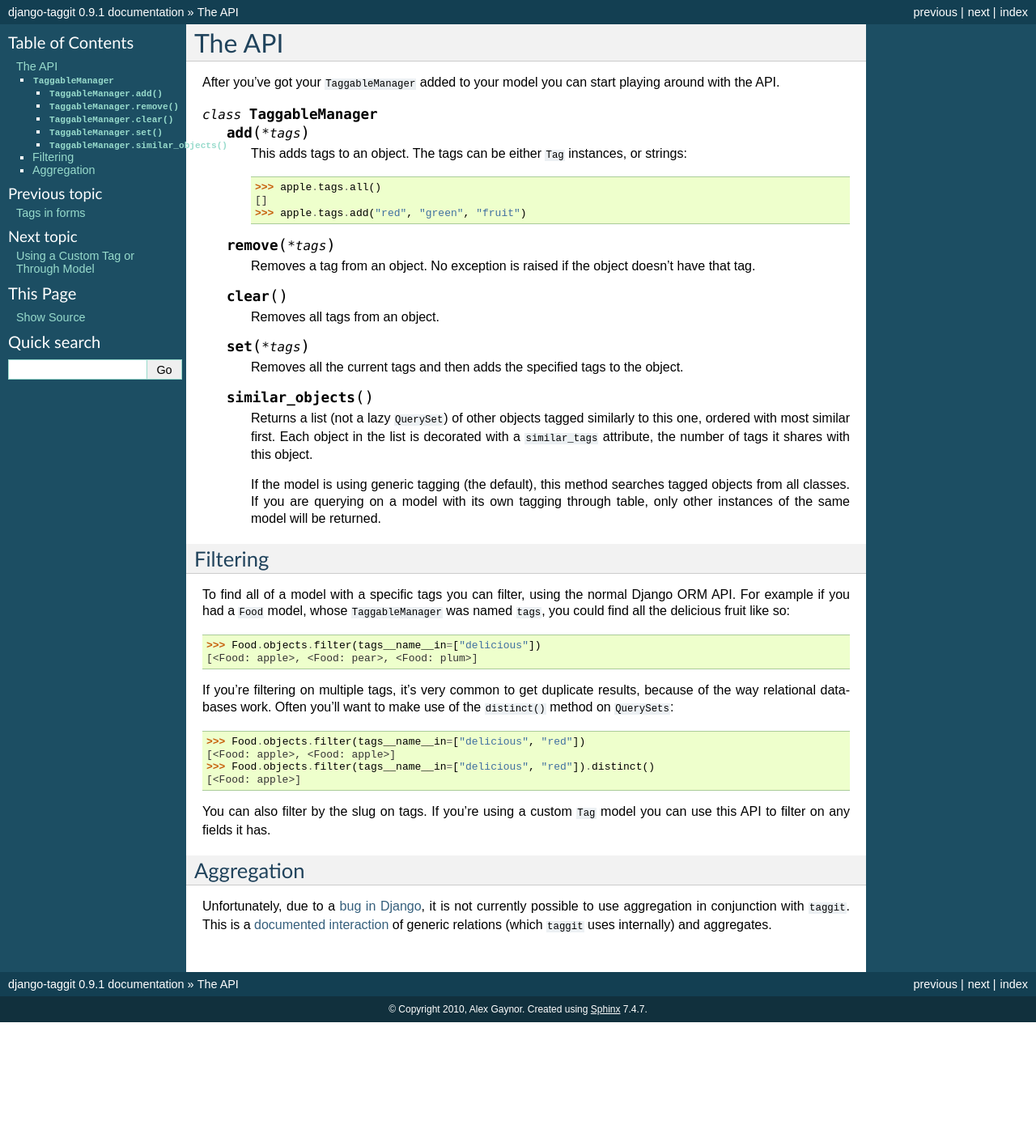
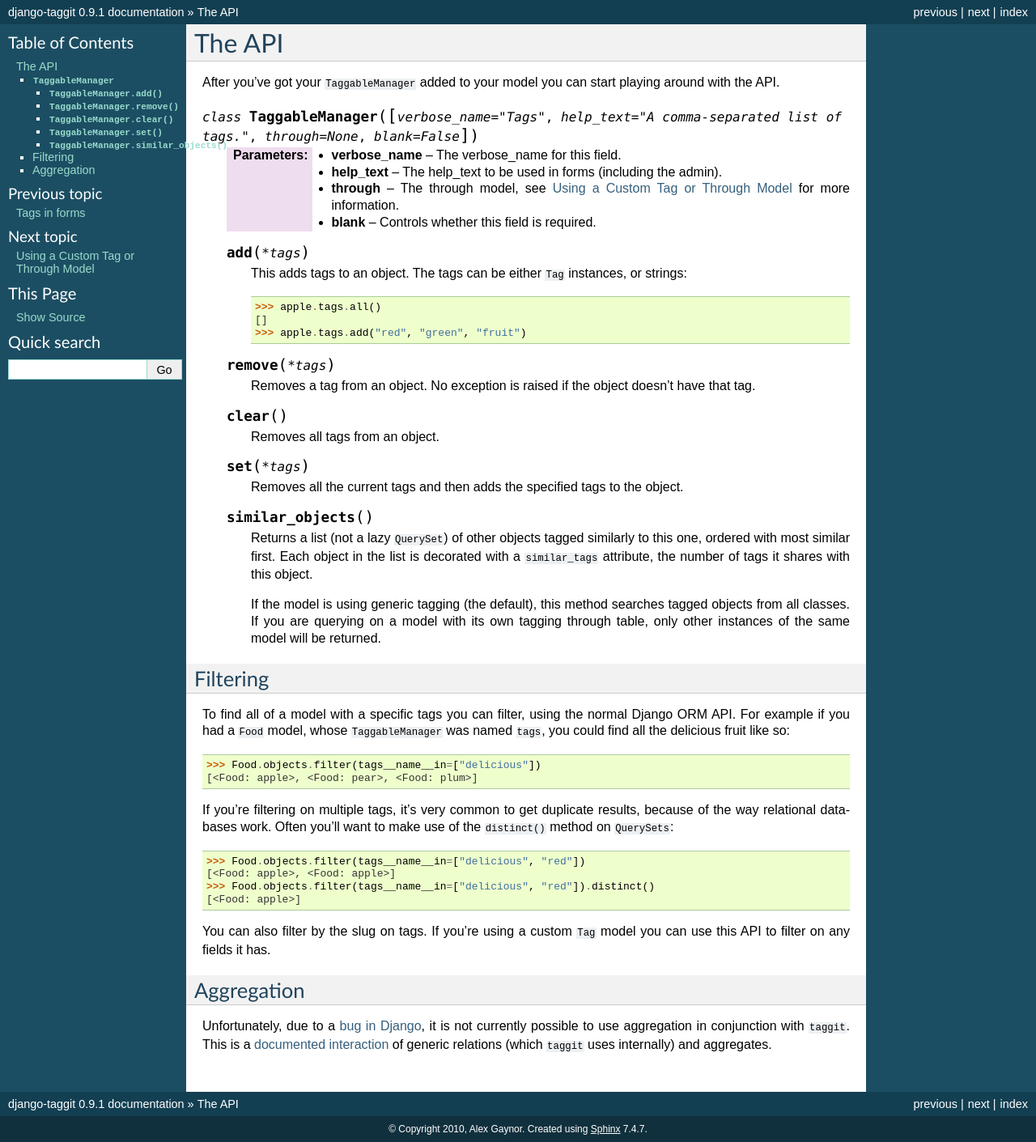
Before and after one commit to jazzband/django-taggit, a Sphinx documentation site: the page built from docs/api.txt, in a window 1280 px wide. Shown: the whole page at 81% size. Built offline with Sphinx 7.4.7, drawn with Linux system fonts in a browser that asks for light colours; before the commit the page ends 1263 px from its top, so only the background shows below that.

```diff
--- a/docs/api.txt
+++ b/docs/api.txt
@@ -4,7 +4,13 @@ The API
 After you've got your ``TaggableManager`` added to your model you can start
 playing around with the API.
 
-.. class:: TaggableManager
+.. class:: TaggableManager([verbose_name="Tags", help_text="A comma-separated list of tags.", through=None, blank=False])
+
+    :param verbose_name: The verbose_name for this field.
+    :param help_text: The help_text to be used in forms (including the admin).
+    :param through: The through model, see :doc:`custom_tagging` for more
+        information.
+    :param blank: Controls whether this field is required.
 
     .. method:: add(*tags)
 
```
Also changed, not shown: docs/changelog.txt (+11 -0 lines), 1 other file.
